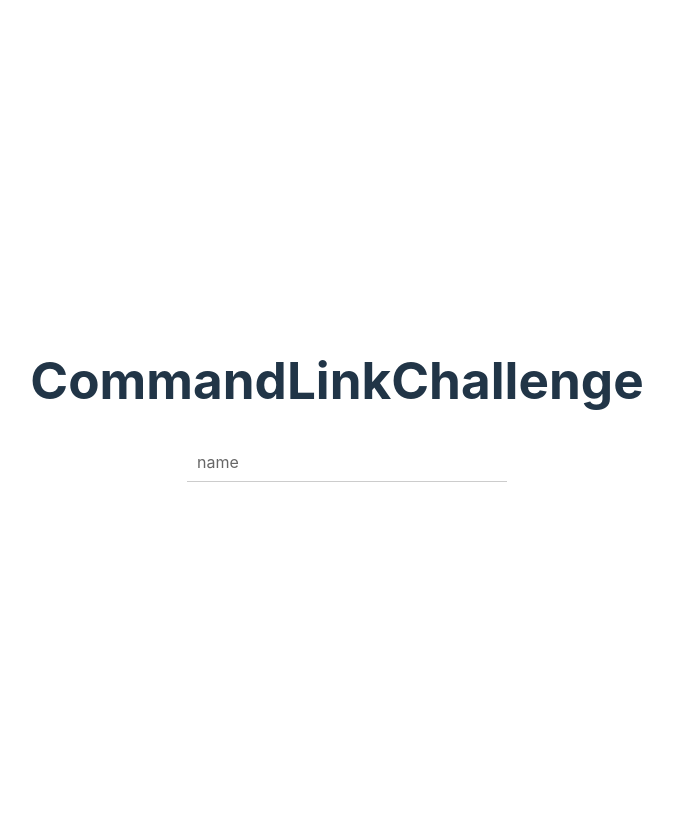
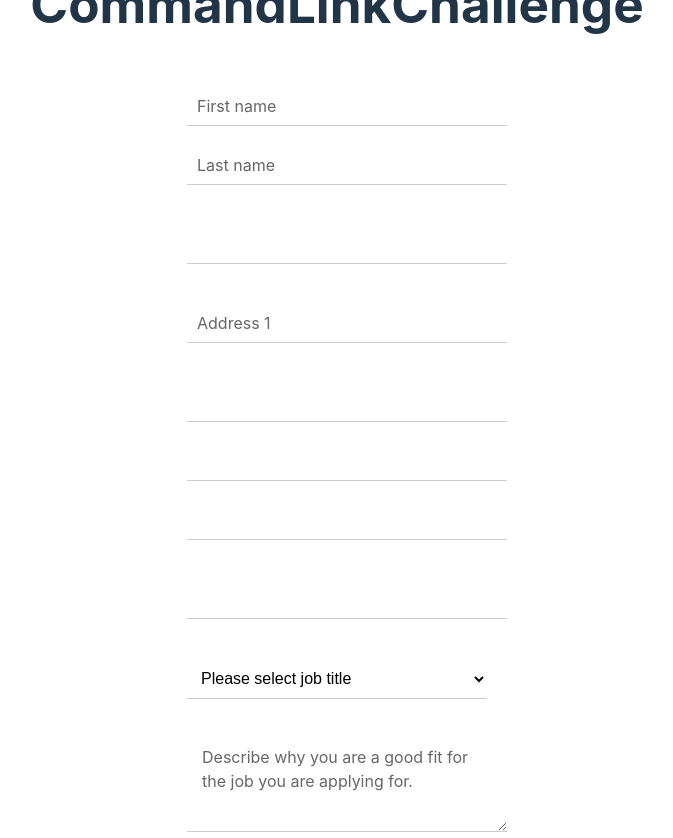
Before and after one commit to Nicocappabianca/commandlink-challenge, a React (Vite) app: page / in a window 1280 px wide. Shown: the whole page, without its empty margins (303-976 px from the left). Before the commit the page ends 800 px from the top, so only its background shows below. Built offline with nearby package versions, Linux system fonts and the light colour scheme.

Commit message:
feat(Field): add styled text area

```diff
--- a/src/App.tsx
+++ b/src/App.tsx
@@ -1,11 +1,34 @@
 import { Field } from "./components";
 import { MainContainer } from "./components/styled";
+import { fieldSet } from "./assets/fieldSet";
 
 function App() {
   return (
     <MainContainer>
       <h1>CommandLinkChallenge</h1>
-      <Field id="test-id" type="text" placeholder="name" />
+      {fieldSet.map((field) => {
+        return Array.isArray(field) ? (
+          <div>
+            {field.map((subField) => (
+              <Field
+                key={subField.id}
+                id={subField.id}
+                type={subField.type}
+                placeholder={subField.placeholder}
+                options={subField.options}
+              />
+            ))}
+          </div>
+        ) : (
+          <Field
+            key={field.id}
+            id={field.id}
+            type={field.type}
+            placeholder={field.placeholder}
+            options={field.options}
+          />
+        );
+      })}
     </MainContainer>
   );
 }
--- a/src/components/Field.tsx
+++ b/src/components/Field.tsx
@@ -1,13 +1,25 @@
-import { FC } from "react";
-import { Input, InputContainer, Placeholder, Select } from "./styled";
+import { FC, useState } from "react";
+import {
+  Input,
+  InputContainer,
+  Placeholder,
+  Select,
+  TextArea,
+  TextAreaPlaceholder,
+} from "./styled";
 import { FieldObject } from "../models/field";
 
 const Field: FC<FieldObject> = ({ id, type, placeholder, required, options }) => {
+  /* TODO: replace this with a redux global state */
+  const [fieldValue, setFieldValue] = useState("");
+
   const isSelectField = type === "select";
+  const isTextArea = type === "textarea";
+  const isInput = !isSelectField && !isTextArea;
 
   return (
     <InputContainer>
-      {isSelectField ? (
+      {isSelectField && (
         <Select>
           {placeholder && (
             <option selected disabled>
@@ -20,10 +32,26 @@ const Field: FC<FieldObject> = ({ id, type, placeholder, required, options }) =>
             </option>
           ))}
         </Select>
-      ) : (
-        <Input id={id} type={type} required={required ?? false} />
       )}
-      {placeholder && !isSelectField && <Placeholder>{placeholder}</Placeholder>}
+
+      {isTextArea && (
+        <TextArea value={fieldValue} onChange={(e) => setFieldValue(e.target.value)} rows={4} />
+      )}
+
+      {isInput && (
+        <Input
+          value={fieldValue}
+          onChange={(e) => setFieldValue(e.target.value)}
+          id={id}
+          type={type}
+          required={required ?? false}
+        />
+      )}
+
+      {placeholder && isInput && <Placeholder hasValue={!!fieldValue}>{placeholder}</Placeholder>}
+      {placeholder && isTextArea && (
+        <TextAreaPlaceholder hasValue={!!fieldValue}>{placeholder}</TextAreaPlaceholder>
+      )}
     </InputContainer>
   );
 };
--- a/src/components/styled/Input.tsx
+++ b/src/components/styled/Input.tsx
@@ -1,8 +1,13 @@
 import styled from "styled-components";
+
+export interface PlaceholderProps {
+  hasValue: boolean;
+}
 
 export const InputContainer = styled.div`
   position: relative;
   width: 300px;
+  margin: 20px 0;
 `;
 
 export const Input = styled.input`
@@ -20,18 +25,13 @@ export const Input = styled.input`
   }
 `;
 
-export const Placeholder = styled.label`
+export const Placeholder = styled.label<PlaceholderProps>`
   position: absolute;
   left: 10px;
-  top: 50%;
+  top: ${({ hasValue }) => (hasValue ? "-5px" : "50%")};
   transform: translateY(-50%);
   pointer-events: none;
   color: #666;
-  transition: font-size 0.3s, transform 0.3s;
-  font-size: 16px;
-
-  ${Input}:focus + & {
-    font-size: 12px;
-    transform: translateY(-30px);
-  }
+  transition: font-size 0.3s, transform 0.3s, top 0.3s;
+  font-size: ${({ hasValue }) => (hasValue ? "12px" : "16px")};
 `;
--- /dev/null
+++ b/src/components/styled/TextArea.tsx
@@ -0,0 +1,30 @@
+import styled from "styled-components";
+
+export interface PlaceholderProps {
+  hasValue: boolean;
+}
+
+export const TextArea = styled.textarea`
+  width: 100%;
+  padding: 10px;
+  border: none;
+  border-radius: 0px;
+  border-bottom: 1px solid #ccc;
+  transition: border-color 0.3s, transform 0.3s;
+  font-size: 16px;
+  background-color: transparent;
+  resize: vertical;
+
+  &:focus {
+    outline: none;
+  }
+`;
+
+export const TextAreaPlaceholder = styled.label<PlaceholderProps>`
+  position: absolute;
+  left: 15px;
+  top: 6px;
+  pointer-events: none;
+  color: #666;
+  visibility: ${({ hasValue }) => (hasValue ? "hidden" : "visible")};
+`;
--- a/src/components/styled/index.ts
+++ b/src/components/styled/index.ts
@@ -1,3 +1,4 @@
 export { MainContainer } from "./MainContainer";
 export { Input, InputContainer, Placeholder } from "./Input";
 export { Select } from "./Select";
+export { TextArea, TextAreaPlaceholder } from "./TextArea";
```
